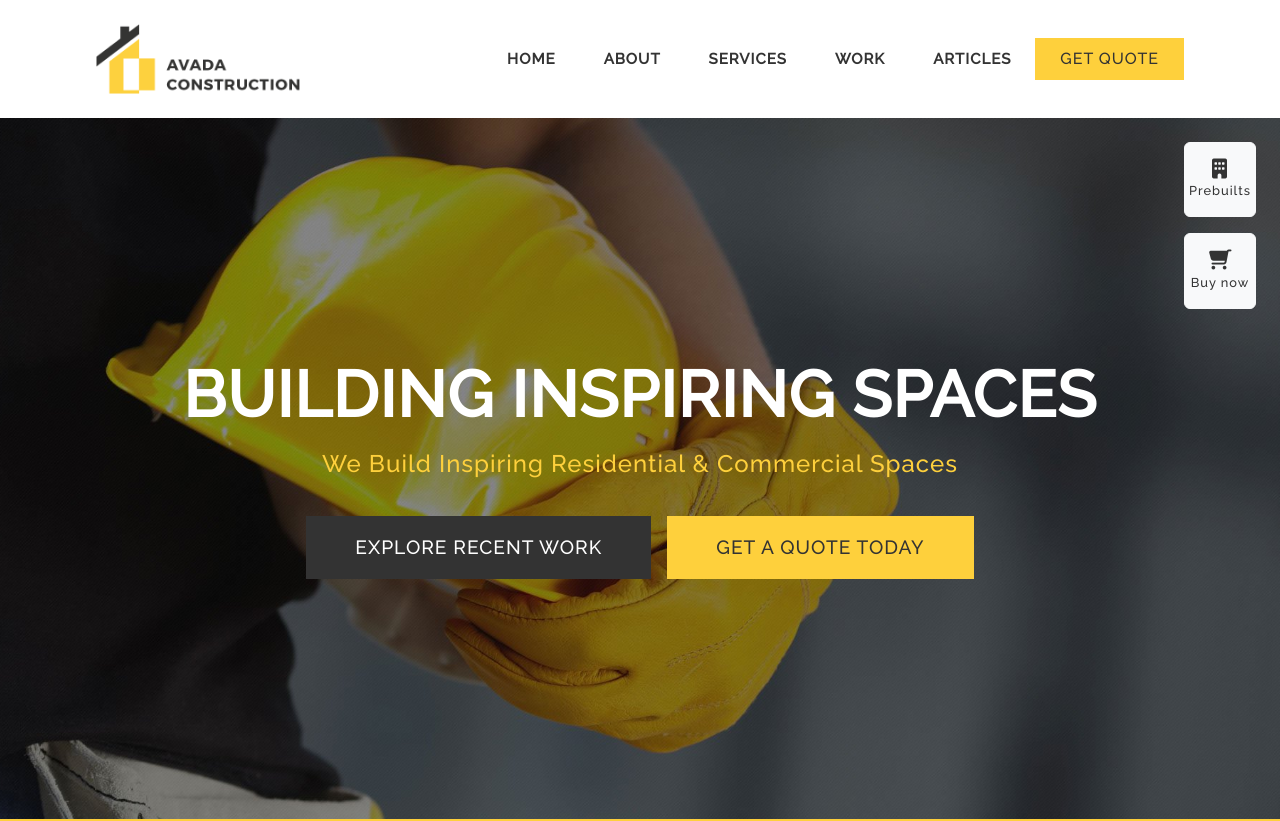
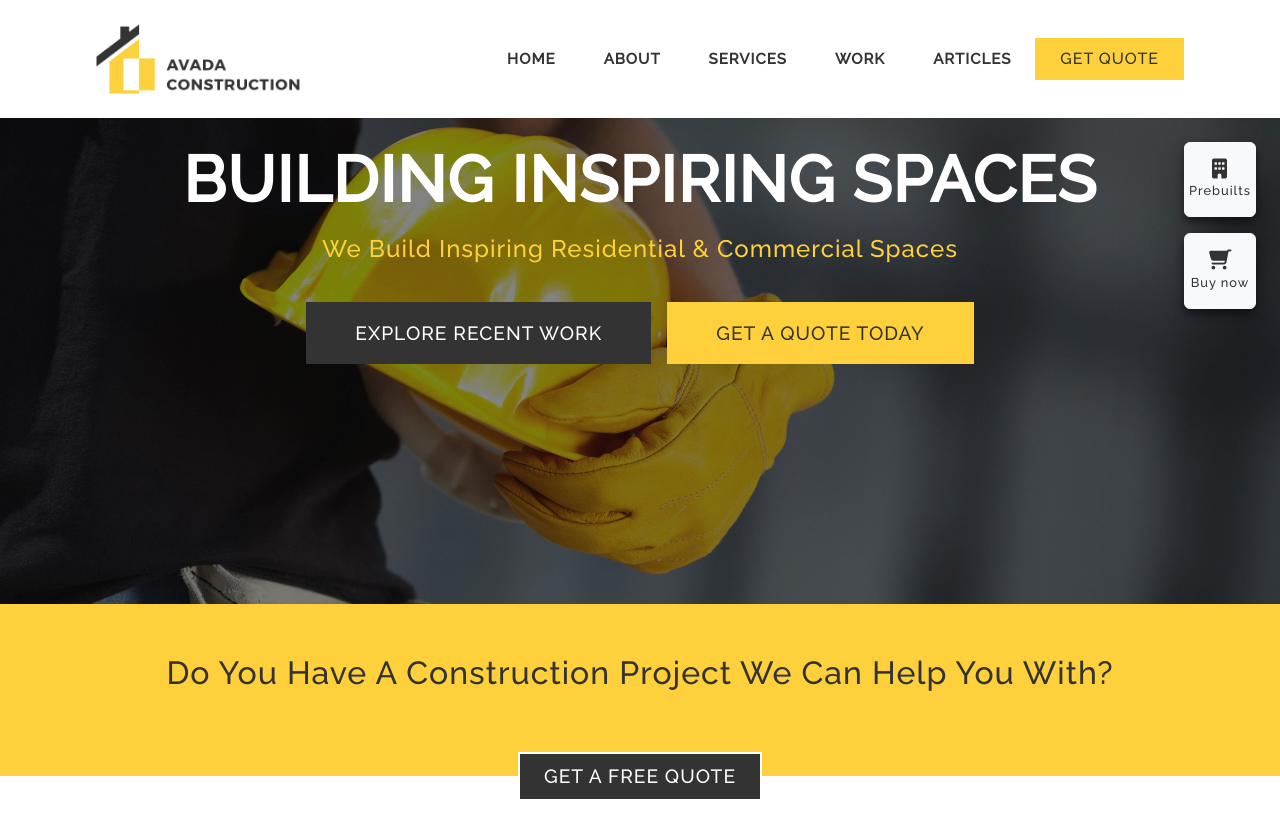
Before and after one commit to pierluigicarrieri/proj-html-vuejs, a Vue app: page / in a window 1280 px wide. Shown: the top 821 px of the page. Built offline with nearby package versions, Linux system fonts and the light colour scheme.

Commit message:
Shadow added to header buttons

```diff
--- a/src/components/TheHeader.vue
+++ b/src/components/TheHeader.vue
@@ -10,7 +10,7 @@
     <header>
         <div class="jumbo">
             <div class="d-flex justify-content-end">
-                <div class="d-flex flex-column p-3">
+                <div class="d-flex flex-column position-fixed p-3">
                     <button class="btn btn-light m-2 px-1 py-3 top-btn">
                         <div><i class="fa-solid fa-building fs-5"></i></div>
                         <div>Prebuilts</div>
@@ -48,6 +48,7 @@
     .top-btn {
         font-size: 0.8rem;
         color: var(--custom-color-3);
+        box-shadow: 0px 5px 10px 0px rgba(0, 0, 0, 0.5);
     }
 
     h1 {
--- a/src/components/TheTopNav.vue
+++ b/src/components/TheTopNav.vue
@@ -15,7 +15,7 @@
 </script>
 
 <template>
-    <nav class="d-flex justify-content-between px-5 py-4">
+    <nav class="d-flex justify-content-between sticky-top px-5 py-4">
         <a class="ps-5" href="*">
             <img src="../assets/images/construction_logo_retina.png" alt="">
         </a>
```
